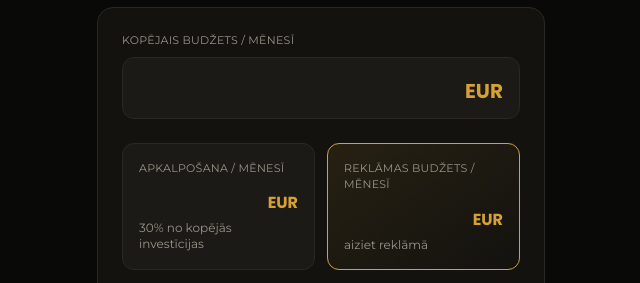
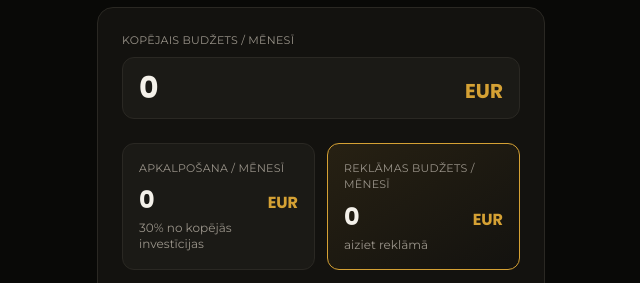
Before and after one commit to GatisD/rois-ad-calculator, a React (Vite) app: page / in a window 1280 px wide. Shown: the part 245-528 px from the top of the page, without its empty margins (319-959 px from the left). Built offline with nearby package versions, Linux system fonts and the light colour scheme.

Commit message:
Fields show 0 initially (not empty); select-all on focus

```diff
--- a/src/components/Calculator.tsx
+++ b/src/components/Calculator.tsx
@@ -35,7 +35,7 @@ export default function Calculator() {
             <div className="text-[11px] uppercase tracking-wide text-muted mb-2">Kopējais budžets / mēnesī</div>
             <div className="bg-panel2 border border-line rounded-xl px-4 py-3 flex items-baseline gap-2">
               <input
-                type="number" min={0} value={shown('total') === 0 ? '' : shown('total')}
+                type="number" min={0} value={shown('total')} onFocus={(e) => e.target.select()}
                 onChange={onEdit('total')}
                 className="bg-transparent outline-none font-head font-bold text-3xl w-full text-txt"
               />
@@ -48,7 +48,7 @@ export default function Calculator() {
               <div className="text-[11px] uppercase tracking-wide text-muted mb-2">Apkalpošana / mēnesī</div>
               <div className="flex items-baseline gap-1">
                 <input
-                  type="number" min={0} value={shown('fee') === 0 ? '' : shown('fee')}
+                  type="number" min={0} value={shown('fee')} onFocus={(e) => e.target.select()}
                   onChange={onEdit('fee')}
                   className="bg-transparent outline-none font-head font-bold text-2xl w-full text-txt"
                 />
@@ -62,7 +62,7 @@ export default function Calculator() {
               <div className="text-[11px] uppercase tracking-wide text-muted mb-2">Reklāmas budžets / mēnesī</div>
               <div className="flex items-baseline gap-1">
                 <input
-                  type="number" min={0} value={shown('ads') === 0 ? '' : shown('ads')}
+                  type="number" min={0} value={shown('ads')} onFocus={(e) => e.target.select()}
                   onChange={onEdit('ads')}
                   className="bg-transparent outline-none font-head font-bold text-2xl w-full text-txt"
                 />
```
